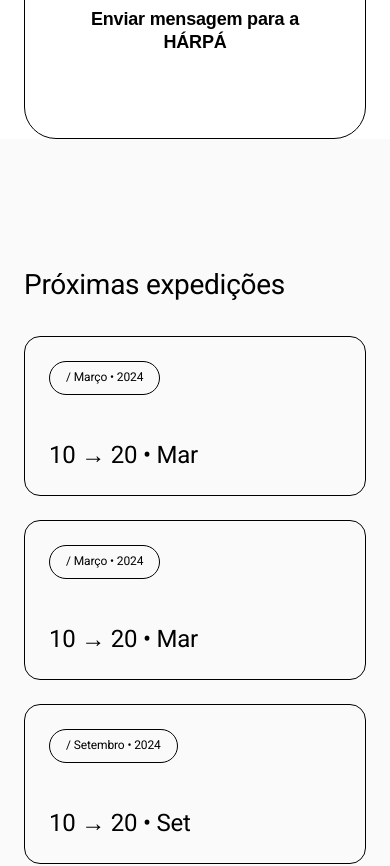
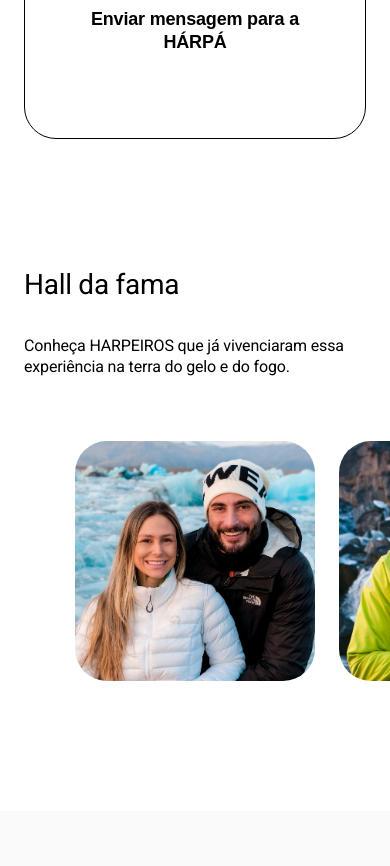
Before and after one commit to jadsonsantos/harpa, a Next.js app: page /a-expedicao in a window 390 px wide. Shown: the part 6140-7006 px from the top of the page. Built offline with nearby package versions, Linux system fonts and the light colour scheme.

Commit message:
hall fame in mobile

```diff
--- a/src/components/ExpeditionPage/index.tsx
+++ b/src/components/ExpeditionPage/index.tsx
@@ -32,7 +32,7 @@ const ExpeditionPageContent = () => {
       <Details />
       <Investment />
       <Cards />
-      {!isMobile && <Hall />}
+      <Hall />
     </>
   )
 }
--- a/src/hooks/isMobile.tsx
+++ b/src/hooks/isMobile.tsx
@@ -1,8 +1,8 @@
 'use client'
-import { useState, useEffect } from 'react'
+import { useEffect, useState } from 'react'
 
 const useIsMobile = () => {
-  const [isMobile, setIsMobile] = useState(false)
+  const [isMobile, setIsMobile] = useState<boolean>(false)
 
   useEffect(() => {
     const mediaQueryList = window.matchMedia('(max-width: 767px)')
--- a/src/patterns/Hall/Slider.tsx
+++ b/src/patterns/Hall/Slider.tsx
@@ -1,11 +1,14 @@
 'use client'
 import { Swiper, SwiperSlide } from '@/components/Swipper'
+import useIsMobile from '@/hooks/isMobile'
 import Image from 'next/image'
 import { useRef } from 'react'
 
 const Slider = () => {
+  const isMobile = useIsMobile()
   const navigationPrevRef = useRef(null)
   const navigationNextRef = useRef(null)
+  const slideWidth = isMobile ? 240 : 414
 
   return (
     <Swiper
@@ -19,17 +22,19 @@ const Slider = () => {
       autoplay={true}
       className="hall-swiper"
     >
-      <article>
-        <span ref={navigationPrevRef} />
-        <span ref={navigationNextRef} />
-      </article>
+      {!isMobile && (
+        <article>
+          <span ref={navigationPrevRef} />
+          <span ref={navigationNextRef} />
+        </article>
+      )}
       {Array.from({ length: 11 }, (_, i) => (
-        <SwiperSlide key={i + 1} style={{ width: '414px' }}>
+        <SwiperSlide key={i + 1} style={{ width: `${slideWidth}px` }}>
           <Image
             src={`/images/hall/hall-${i + 1}.png`}
             alt={`Slide ${i + 1}`}
-            width={414}
-            height={414}
+            width={isMobile ? 240 : 414}
+            height={isMobile ? 240 : 414}
             className="image"
           />
         </SwiperSlide>
--- a/src/patterns/Hall/styles.ts
+++ b/src/patterns/Hall/styles.ts
@@ -29,5 +29,10 @@ export const Wrapper = styled.section`
   swiper-container::part(button-prev),
   swiper-container::part(button-next) {
     border-radius: 100%;
+    display: none;
+
+    ${media.desktopUp} {
+      display: block;
+    }
   }
 `
```
